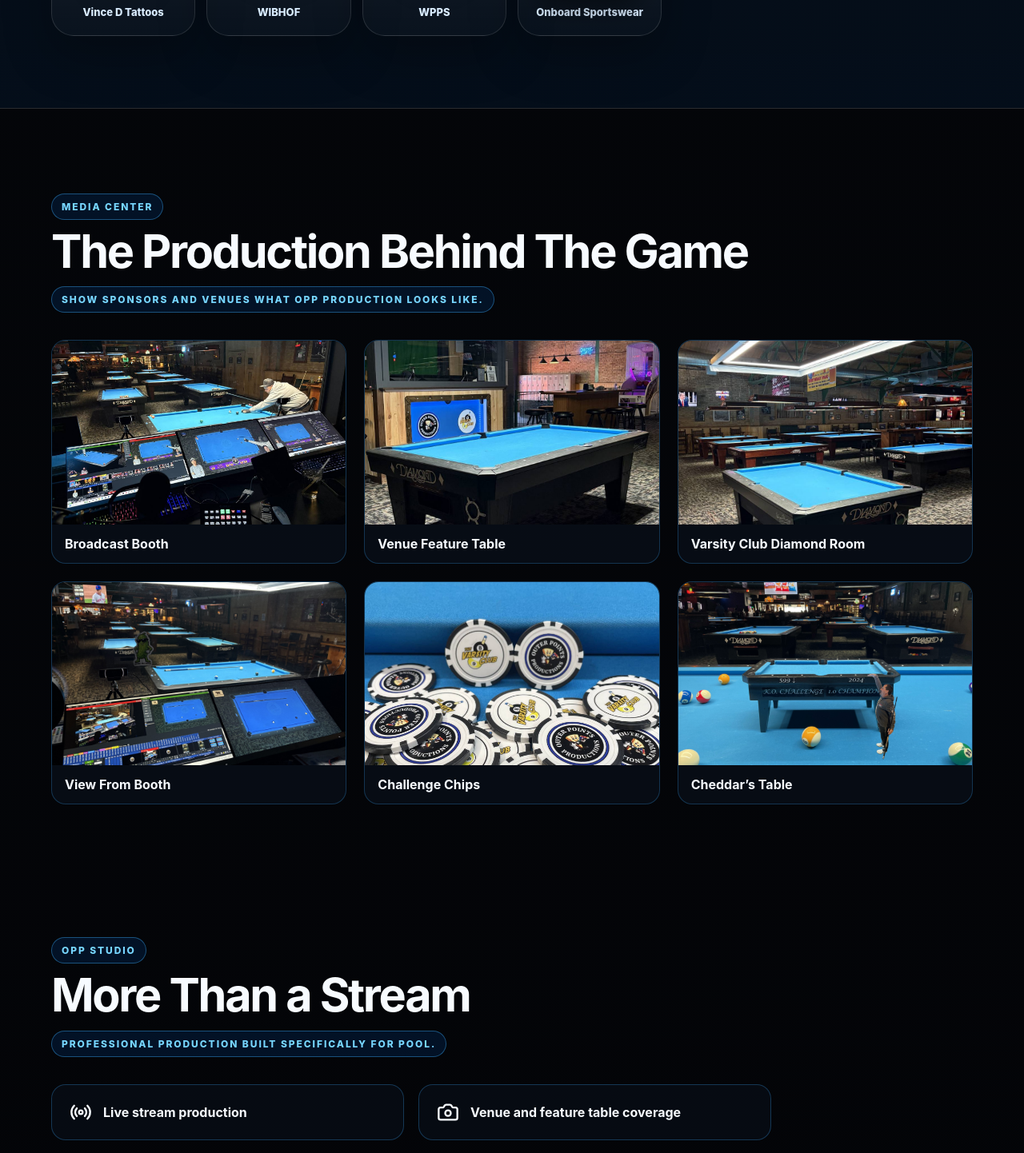
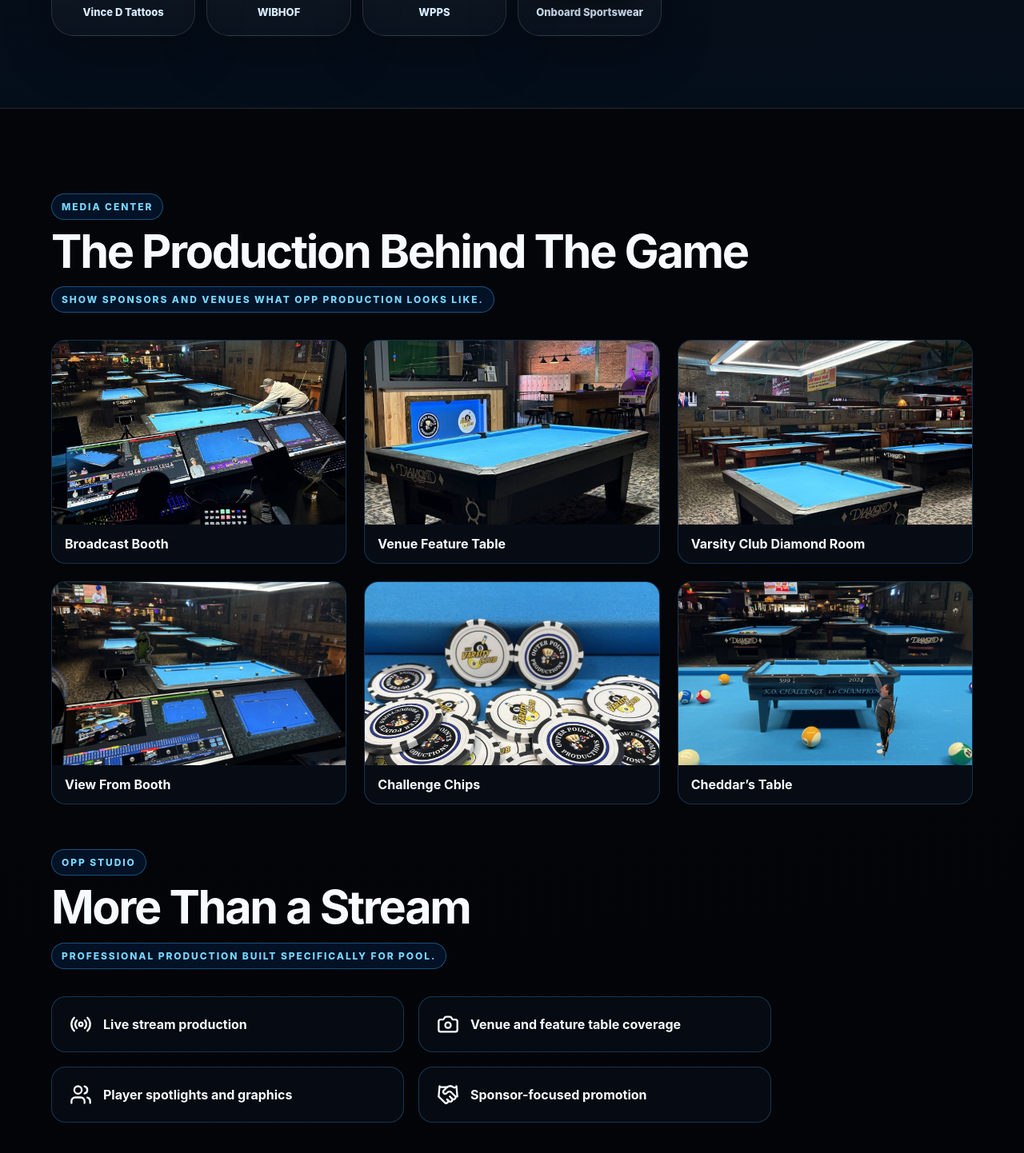
Before and after one commit to outerpointsproductions-design/outer-points-productions-clean, a React (Vite) app in the folder opp-clean-repo/: page / in a window 1280 px wide. Shown: the part 5140-6582 px from the top of the page at 80% size. Built offline with nearby package versions, Linux system fonts and the light colour scheme.

Commit message:
Update styles.css

```diff
--- a/opp-clean-repo/src/styles.css
+++ b/opp-clean-repo/src/styles.css
@@ -356,3 +356,10 @@
     grid-template-columns: 1fr;
   }
 }
+#media {
+  padding-bottom: 20px;
+}
+
+.oppStudio {
+  padding-top: 20px;
+}
```
